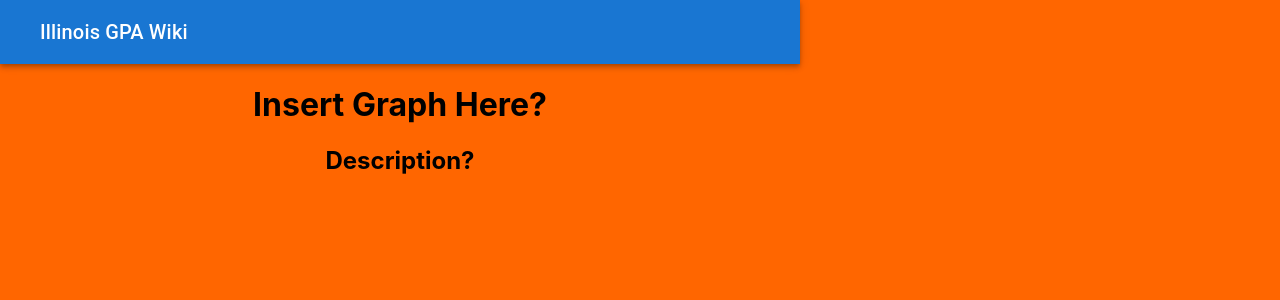
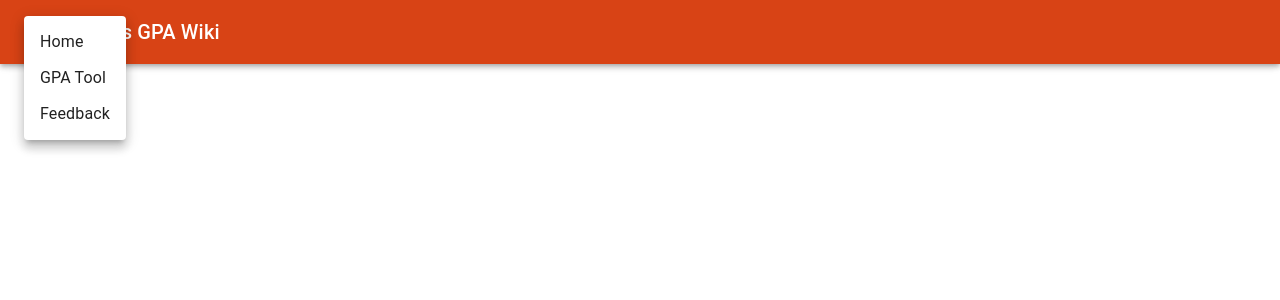
Before and after one commit to CS196Illinois/Group37-FA21, a React (Create React App) app in the folder Project/illinois-gpa-app/: page / in a window 1280 px wide. Both pictures are taken after a click on the button 32 px from the left and 32 px from the top of the page. Shown: the top 300 px of the page. Built offline with nearby package versions, Linux system fonts and the light colour scheme.

Commit message:
set up file structure and added bsaic homepage

```diff
--- a/Project/illinois-gpa-app/package.json
+++ b/Project/illinois-gpa-app/package.json
@@ -5,6 +5,8 @@
   "dependencies": {
     "@emotion/react": "^11.4.1",
     "@emotion/styled": "^11.3.0",
+    "@material-ui/core": "^4.12.3",
+    "@material-ui/icons": "^4.11.2",
     "@mui/material": "^5.0.3",
     "@testing-library/jest-dom": "^5.14.1",
     "@testing-library/react": "^11.2.7",
@@ -12,6 +14,7 @@
     "material-icons": "^1.9.1",
     "react": "^17.0.2",
     "react-dom": "^17.0.2",
+    "react-router-dom": "^5.3.0",
     "react-scripts": "4.0.3",
     "web-vitals": "^1.1.2"
   },
--- a/Project/illinois-gpa-app/src/App.css
+++ b/Project/illinois-gpa-app/src/App.css
@@ -1,9 +1,3 @@
 .App {
   text-align: center;
 }
-
-body {
-  background-color: rgb(255, 102, 0);
-  width: 100vh;
-  height: 100vh;
-}
--- a/Project/illinois-gpa-app/src/App.js
+++ b/Project/illinois-gpa-app/src/App.js
@@ -1,24 +1,36 @@
+import React from 'react';
 import './App.css';
-import AppBar from '@mui/material/AppBar'
-import Toolbar from '@mui/material/Toolbar'
-import IconButton from '@mui/material/IconButton'
-import { Typography } from '@mui/material'
+import { AppBar, Toolbar, Typography, Container } from '@material-ui/core';
+import { ThemeProvider, createTheme } from '@material-ui/core/styles';
+import MainMenu from'./components/Menu.js';
+
+const theme = createTheme({
+  palette: {
+    primary: {
+      main: '#d84315',
+    },
+    secondary: {
+      main: '#002171',
+    },
+  }
+})
 
 function App() {
   return (
-    <body>
       <div className="App">
-        <AppBar position="sticky">
-          <Toolbar>
-            <IconButton aria-label="app" color="inherit">
-            </IconButton>
-            <Typography variant="h6"> Illinois GPA Wiki </Typography>
-          </Toolbar>
-        </AppBar>
-        <h1> Insert Graph Here? </h1>
-        <h2> Description? </h2>
+        <ThemeProvider theme={theme}>
+          <Container>
+            <AppBar color="primary">
+              <Toolbar>
+                <MainMenu />
+                <Typography variant="h6">
+                  Illinois GPA Wiki
+                </Typography>
+              </Toolbar>
+            </AppBar>
+          </Container>
+        </ThemeProvider>
       </div>
-    </body>
   );
 }
 
--- /dev/null
+++ b/Project/illinois-gpa-app/src/components/Menu.js
@@ -0,0 +1,40 @@
+import React from 'react';
+import MenuIcon from '@material-ui/icons/Menu'
+import { IconButton, Menu, MenuItem } from '@material-ui/core';
+
+export default function MainMenu() {
+    const[anchorEl, setAnchorEl] = React.useState(null);
+    const open = Boolean(anchorEl);
+    const handleClick = (event) => {
+      setAnchorEl(event.currentTarget);
+    };
+    const handleClose = () => {
+      setAnchorEl(null);
+    };
+    return (
+      <>
+        <IconButton
+          id="basic-button"
+          aria-controls="basic-menu"
+          aria-haspopup="true"
+          aria-expanded={open ? 'true' : undefined}
+          onClick={handleClick}
+        >
+          <MenuIcon />
+        </IconButton>
+        <Menu
+          id="basic-menu"
+          anchorEl={anchorEl}
+          open={open}
+          onClose={handleClose}
+          MenuListProps={{
+            'aria-labelledby': 'basic-button',
+          }}
+        >
+          <MenuItem onClick={handleClose}> Home </MenuItem>
+          <MenuItem onClick={handleClose}> GPA Tool </MenuItem>
+          <MenuItem onClick={handleClose}> Feedback </MenuItem>
+        </Menu>
+      </>
+    )
+  }
```
Also changed, not shown: Project/illinois-gpa-app/src/components/Feedback.js (added), Project/illinois-gpa-app/src/components/Home.js (added), Project/illinois-gpa-app/src/components/Tool.js (added), Project/illinois-gpa-app/src/logo.svg (deleted), 1 other file (tests, documents, lock files or other folders).
